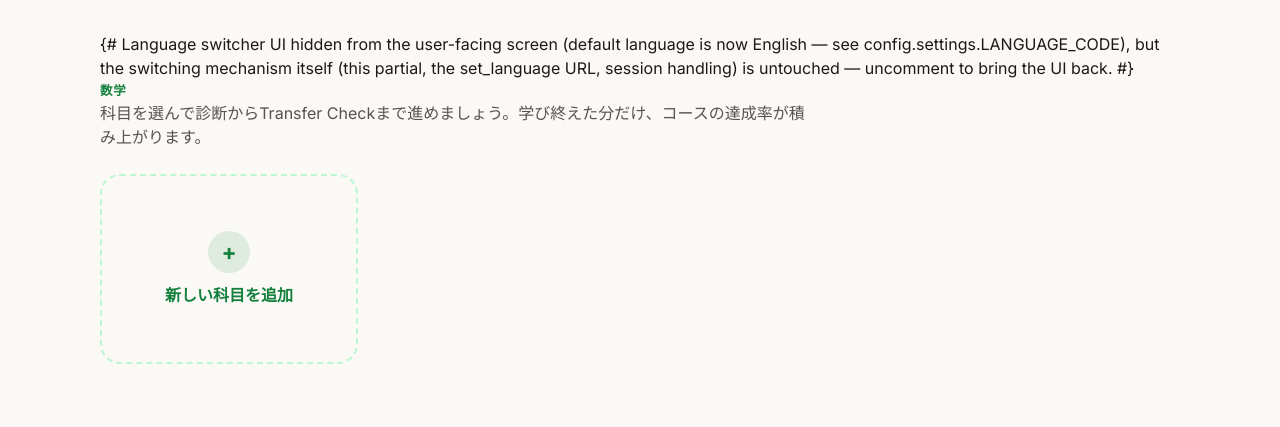
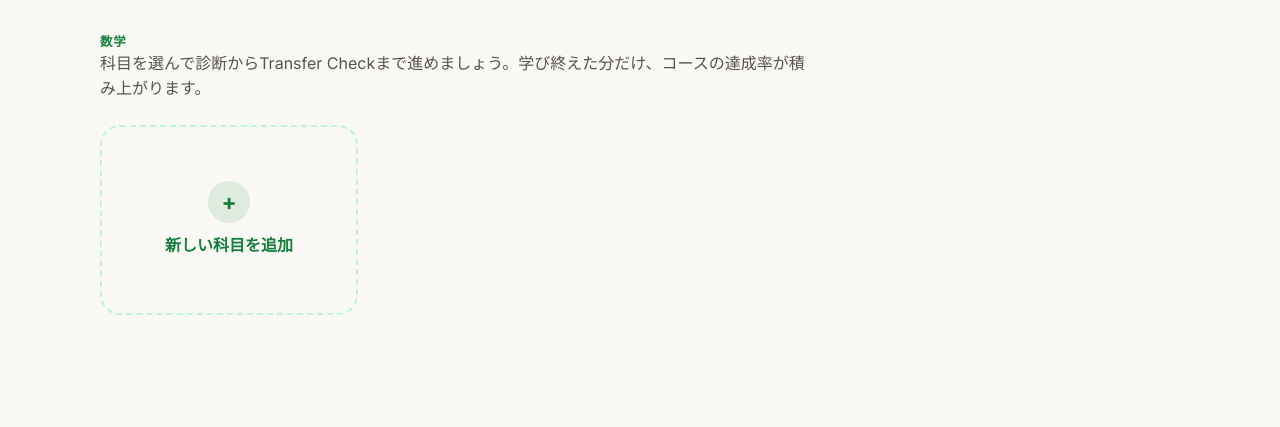
Before and after one commit to ai-thinking-team/AI-thinking, a Django app: page /math/ in a window 1280 px wide. Shown: the part 66-493 px from the top of the page. Run offline with Django 5.2, Linux system fonts and the light colour scheme; data comes from the database, SQL or seed files in the repository; data that the repository does not hold is empty.

Commit message:
ホーム画面の修正

```diff
--- a/apps/math_quiz/templates/math_quiz/mathhome.html
+++ b/apps/math_quiz/templates/math_quiz/mathhome.html
@@ -83,11 +83,13 @@
 {% endblock %}
 
 {% block content %}
-{# Language switcher UI hidden from the user-facing screen (default
-   language is now English — see config.settings.LANGUAGE_CODE), but the
-   switching mechanism itself (this partial, the set_language URL, session
-   handling) is untouched — uncomment to bring the UI back. #}
-{# <div class="math-toolbar">{% include "math_quiz/_language_switcher.html" %}</div> #}
+{% comment %}
+Language switcher UI hidden from the user-facing screen (default language
+is now English — see config.settings.LANGUAGE_CODE), but the switching
+mechanism itself (this partial, the set_language URL, session handling)
+is untouched — remove this comment block to bring the UI back:
+<div class="math-toolbar">{% include "math_quiz/_language_switcher.html" %}</div>
+{% endcomment %}
 
 <section class="hero">
   <p class="eyebrow">{% trans "数学" %}</p>
```
